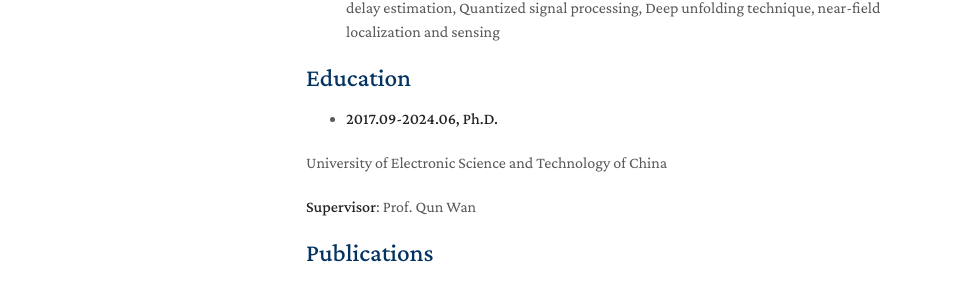
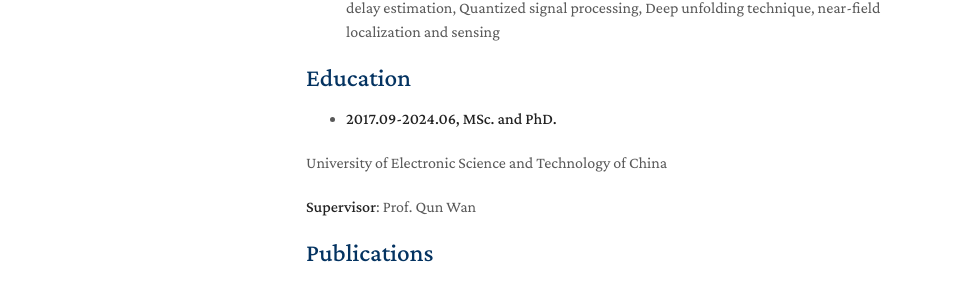
Before and after one commit to ZQiang-Wang/ZQiang-Wang.github.io, a Jekyll site: the page built from index.md, in a window 1280 px wide and 1176 px high. Shown: the part 422-710 px from the top of the window, without its empty margins (164-1142 px from the left). Built offline with Jekyll 4.4.1, drawn with Linux system fonts in a browser that asks for light colours; a style sheet for code colours, icons or effects is not loaded; our own code applies the rules of GitHub Pages for plain Markdown files.

Commit message:
Update index.md

```diff
--- a/index.md
+++ b/index.md
@@ -16,7 +16,7 @@ I completed my PhD degree in information and communication engineering from UEST
 
 ## Education
 
-- **2017.09-2024.06, Ph.D.**
+- **2017.09-2024.06, MSc. and PhD.**
 
 University of Electronic Science and Technology of China
 
```
